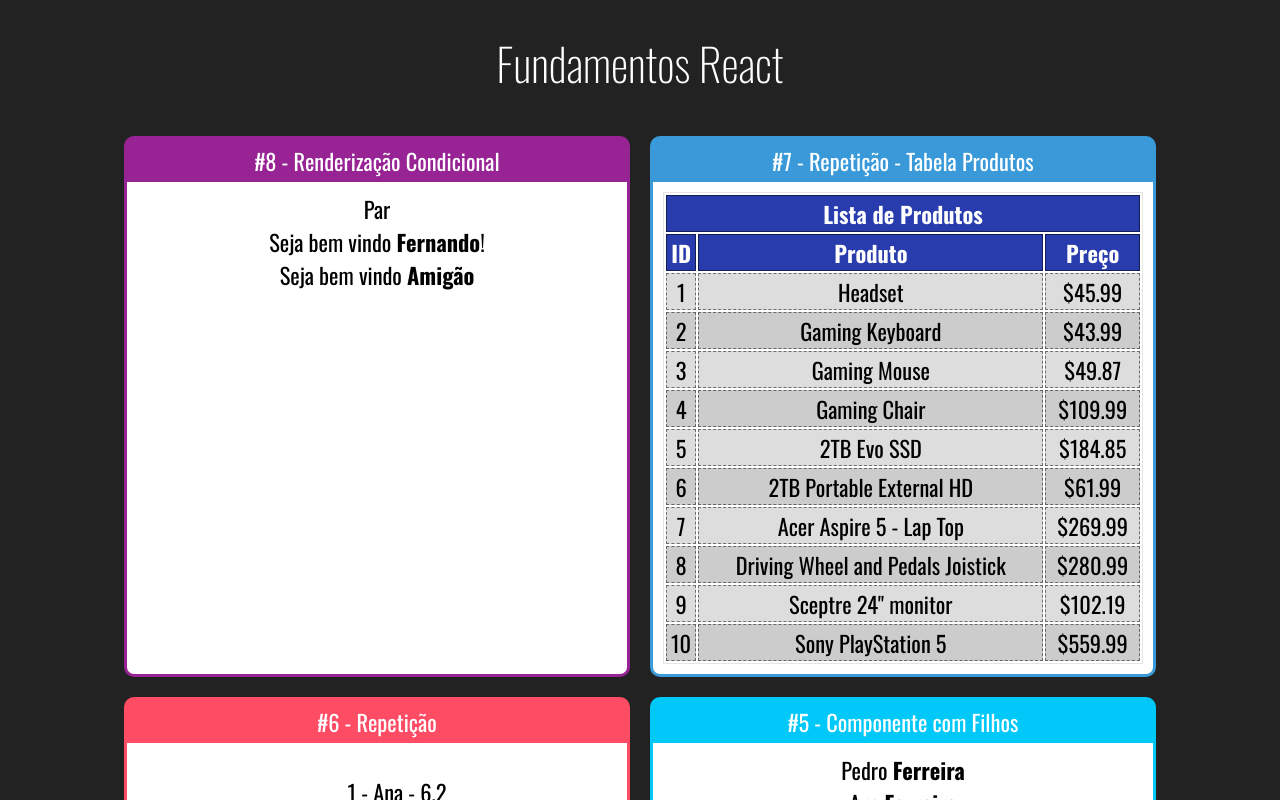
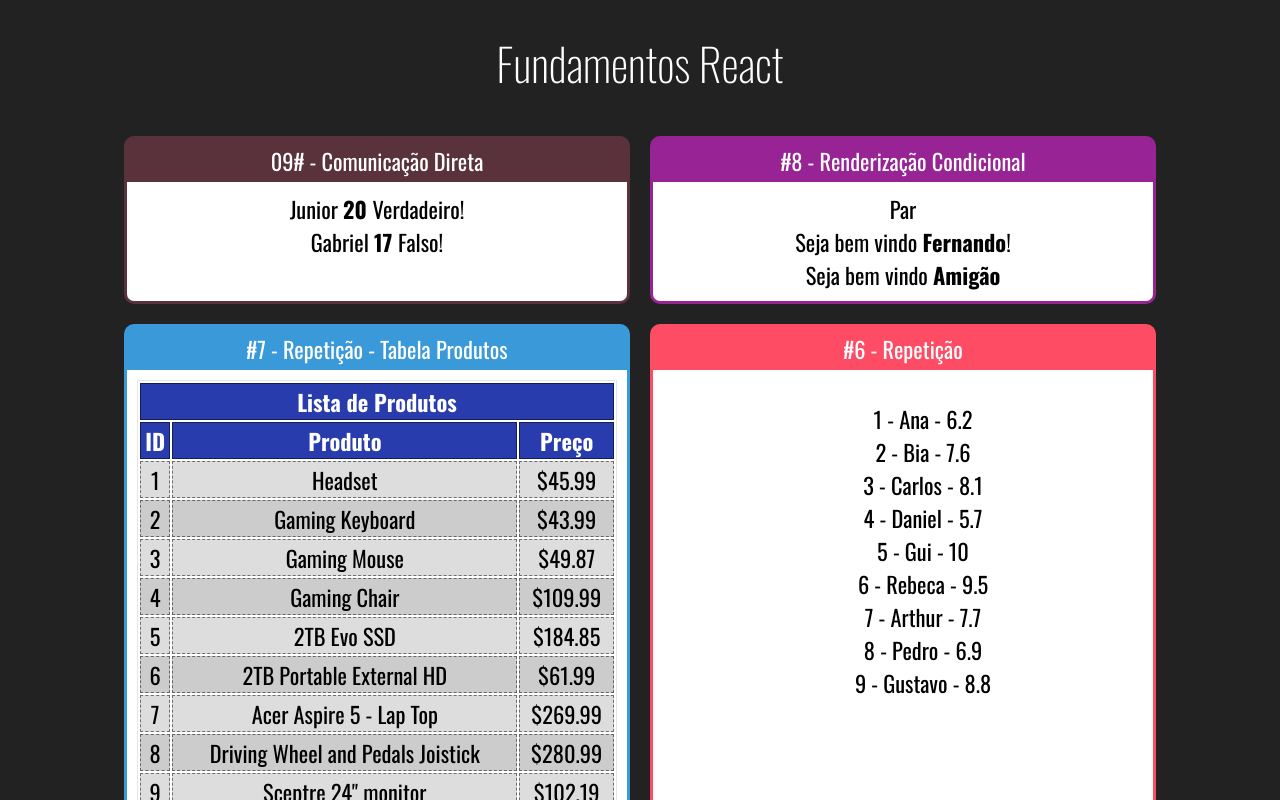
Before and after one commit to Edmilson-Hao/fundamentos-react, a React (Create React App) app: page / in a window 1280 px wide. Shown: the top 800 px of the page. Built offline with nearby package versions, Linux system fonts and the light colour scheme.

Commit message:
Aula 33 - Comunicação direta

```diff
--- a/src/components/App.jsx
+++ b/src/components/App.jsx
@@ -1,5 +1,6 @@
 import React            from 'react'
 
+import DiretaPai        from './comunicacao/DiretaPai'
 import UsuarioInfo      from './condicional/UsuarioInfo'
 import ParOuImpar       from './condicional/ParOuImpar'
 import TabelaProdutos   from './repeticao/TabelaProdutos'
@@ -24,6 +25,10 @@
         <h1>Fundamentos React</h1>
 
         <div className='Cards'>
+
+            <Card titulo='09# - Comunicação Direta' color='#59323C'>
+                <DiretaPai></DiretaPai>
+            </Card>
 
             <Card titulo='#8 - Renderização Condicional' color='#982395'>
                 <ParOuImpar numero={ 20 }></ParOuImpar>
--- /dev/null
+++ b/src/components/comunicacao/DiretaFilho.jsx
@@ -0,0 +1,11 @@
+import React from 'react'
+
+export default props => {
+    return (
+        <div>
+            <span>{ props.nome } </span>
+            <span><strong>{ props.idade } </strong></span>
+            <span>{ props.nerd ? 'Verdadeiro' : 'Falso' }! </span>
+        </div>
+    )
+}
--- /dev/null
+++ b/src/components/comunicacao/DiretaPai.jsx
@@ -0,0 +1,12 @@
+import React from 'react'
+
+import DiretaFilho from './DiretaFilho'
+
+export default props => {
+    return (
+        <div>
+            <DiretaFilho nome='Junior' idade={20} nerd={true}></DiretaFilho>
+            <DiretaFilho nome='Gabriel' idade={17} nerd={false}></DiretaFilho>
+        </div>
+    )
+}
```
